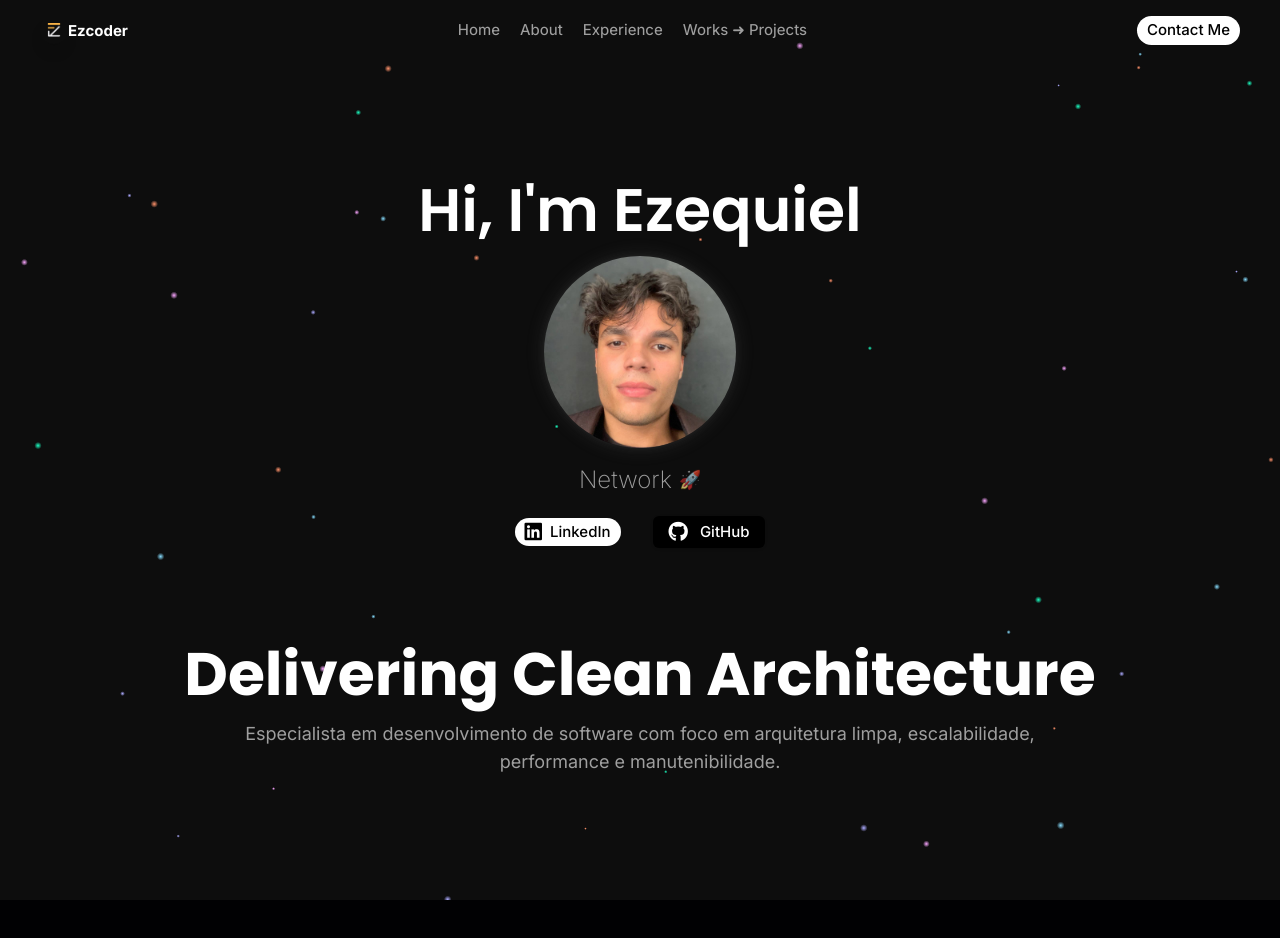
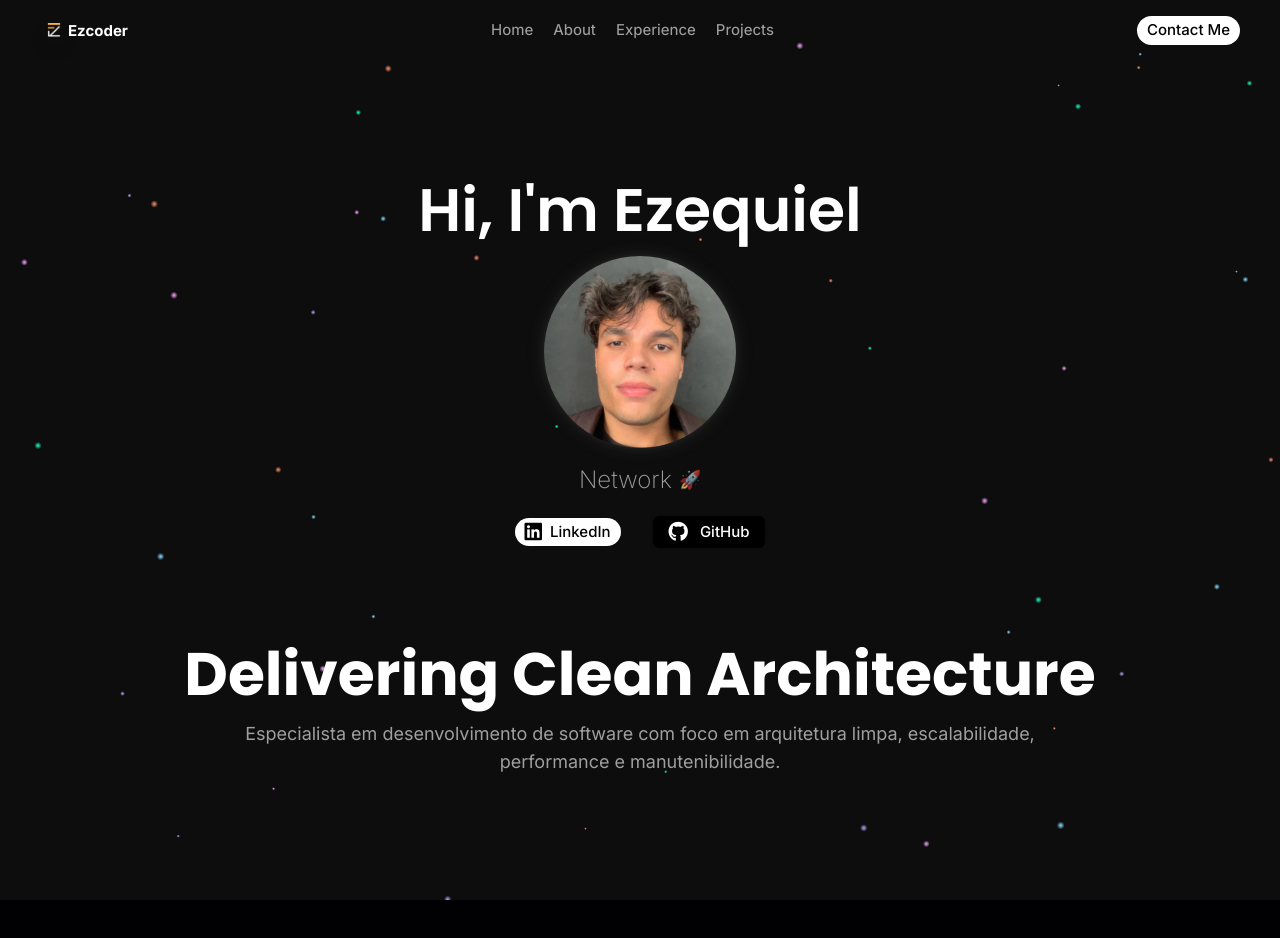
Before and after one commit to Ki3lMigu3l/portfolio-reactjs-3d, a React (Vite) app in the folder portfolio/: page / in a window 1280 px wide. Shown: the top 938 px of the page. Built offline with nearby package versions, Linux system fonts and the light colour scheme; no server answers; a web font is replaced by a local one.

Commit message:
style: replace works -> projects with just projects in the navbar

```diff
--- a/portfolio/src/constants/index.js
+++ b/portfolio/src/constants/index.js
@@ -16,7 +16,7 @@ export const navLinks = [
   },
   {
     id: 4,
-    name: "Works ➜ Projects",
+    name: "Projects",
     href: "#work",
   },
 ];
```
